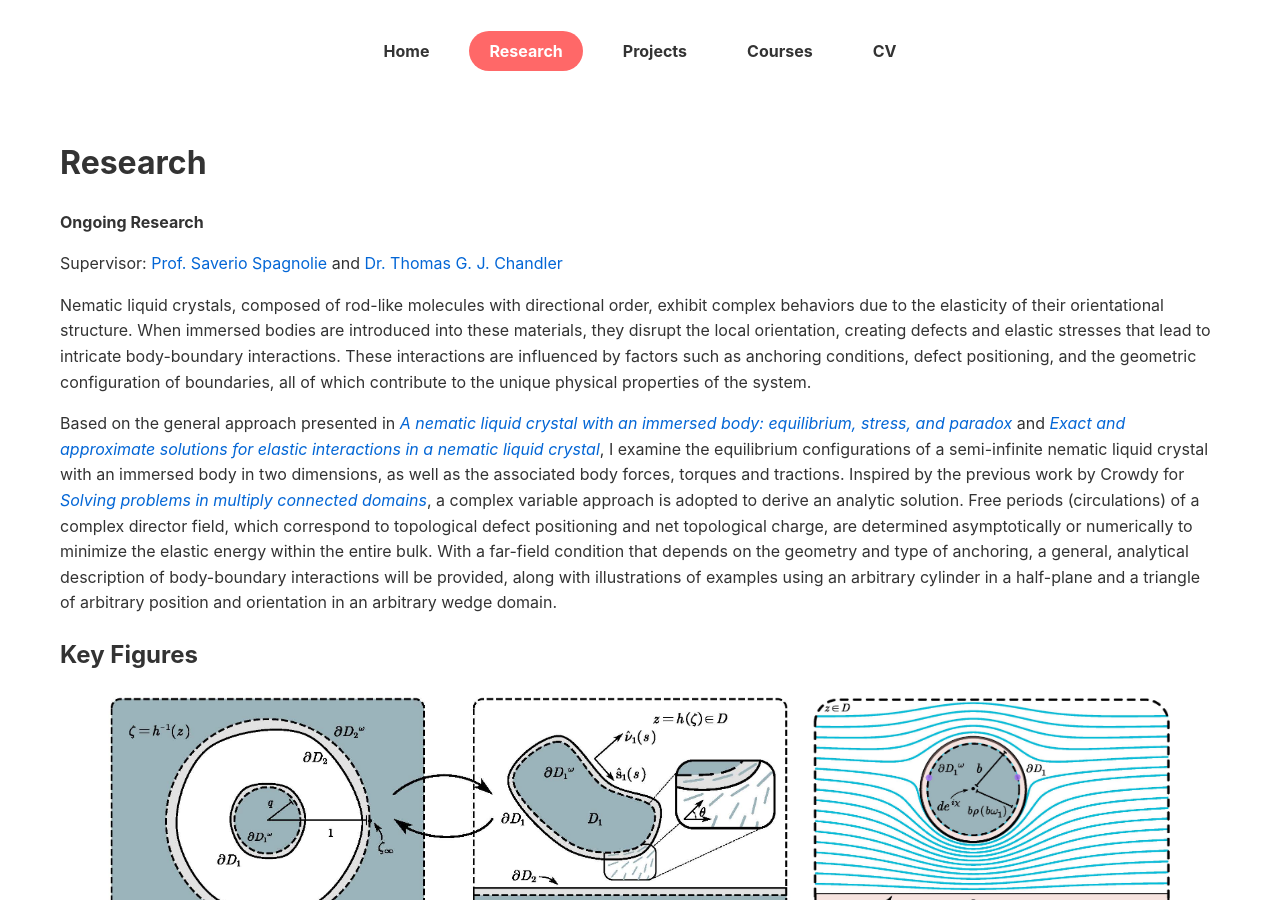
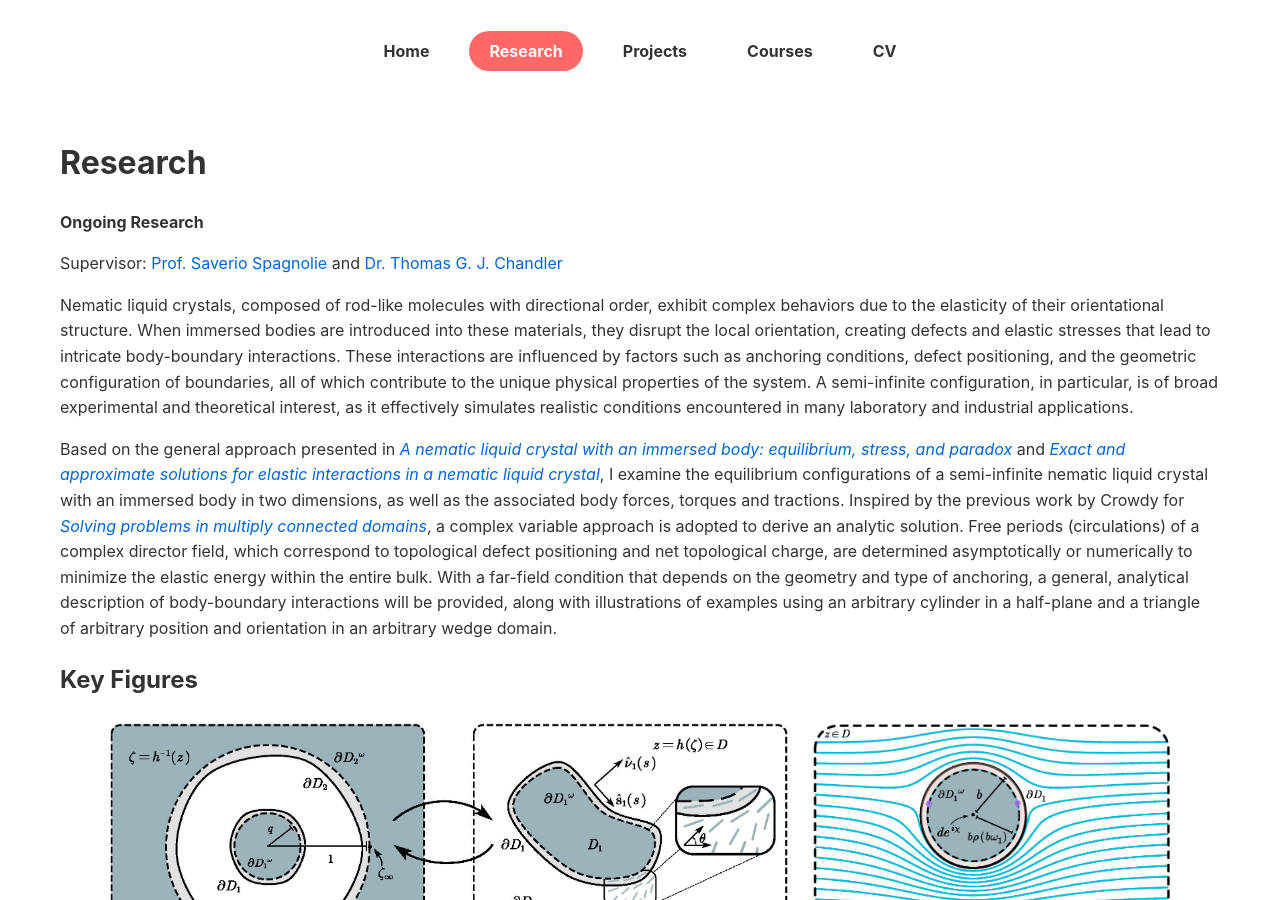
Before and after one commit to Yoon-1023/Yoon-1023.github.io, a Jekyll site: the page built from research.md, in a window 1280 px wide and 900 px high. Built offline with Jekyll 4.4.1, drawn with Linux system fonts in a browser that asks for light colours.

Commit message:
Update research.md

```diff
--- a/research.md
+++ b/research.md
@@ -9,7 +9,7 @@ permalink: /research/
 
 Supervisor: [Prof. Saverio Spagnolie](https://people.math.wisc.edu/~spagnolie/) and [Dr. Thomas G. J. Chandler](https://people.math.wisc.edu/~tgchandler/)
 
-Nematic liquid crystals, composed of rod-like molecules with directional order, exhibit complex behaviors due to the elasticity of their orientational structure. When immersed bodies are introduced into these materials, they disrupt the local orientation, creating defects and elastic stresses that lead to intricate body-boundary interactions. These interactions are influenced by factors such as anchoring conditions, defect positioning, and the geometric configuration of boundaries, all of which contribute to the unique physical properties of the system.
+Nematic liquid crystals, composed of rod-like molecules with directional order, exhibit complex behaviors due to the elasticity of their orientational structure. When immersed bodies are introduced into these materials, they disrupt the local orientation, creating defects and elastic stresses that lead to intricate body-boundary interactions. These interactions are influenced by factors such as anchoring conditions, defect positioning, and the geometric configuration of boundaries, all of which contribute to the unique physical properties of the system. A semi-infinite configuration, in particular, is of broad experimental and theoretical interest, as it effectively simulates realistic conditions encountered in many laboratory and industrial applications.
 
 Based on the general approach presented in [*A nematic liquid crystal with an immersed body: equilibrium, stress, and paradox*](#key-references) and [*Exact and approximate solutions for elastic interactions in a nematic liquid crystal*](#key-references), I examine the equilibrium configurations of a semi-infinite nematic liquid crystal with an immersed body in two dimensions, as well as the associated body forces, torques and tractions. Inspired by the previous work by Crowdy for [*Solving problems in multiply connected domains*](#key-references), a complex variable approach is adopted to derive an analytic solution. Free periods (circulations) of a complex director field, which correspond to topological defect positioning and net topological charge, are determined asymptotically or numerically to minimize the elastic energy within the entire bulk. With a far-field condition that depends on the geometry and type of anchoring, a general, analytical description of body-boundary interactions will be provided, along with illustrations of examples using an arbitrary cylinder in a half-plane and a triangle of arbitrary position and orientation in an arbitrary wedge domain.
 
```
